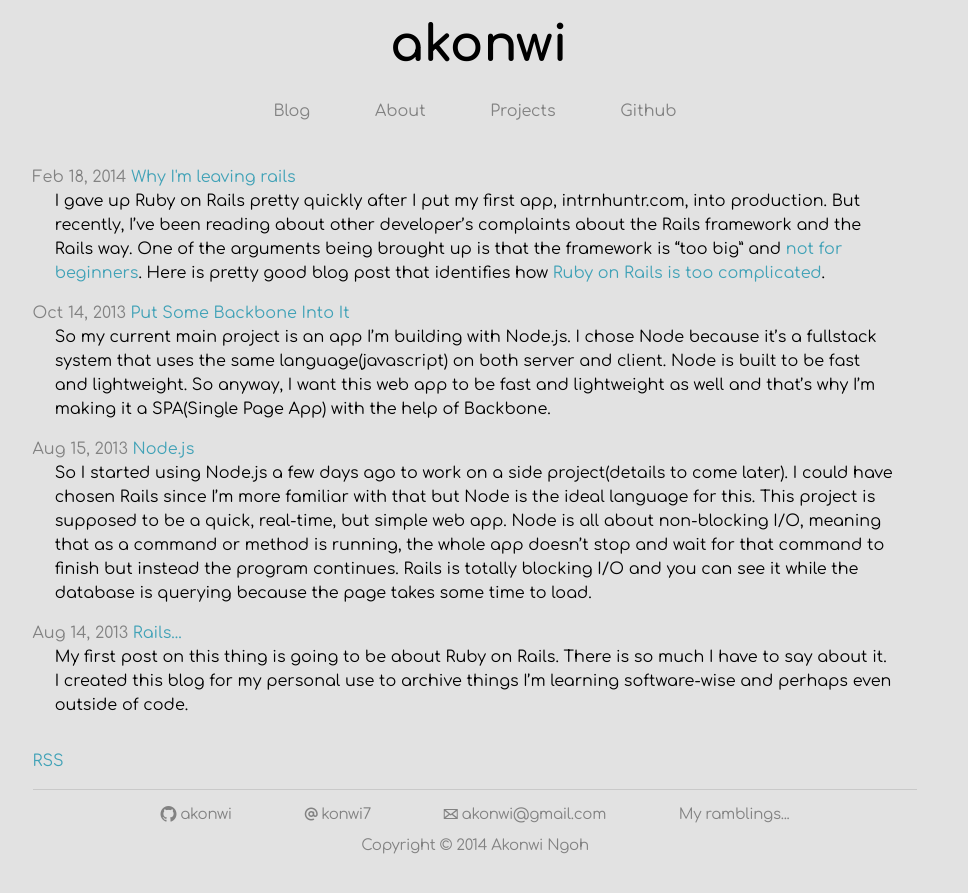
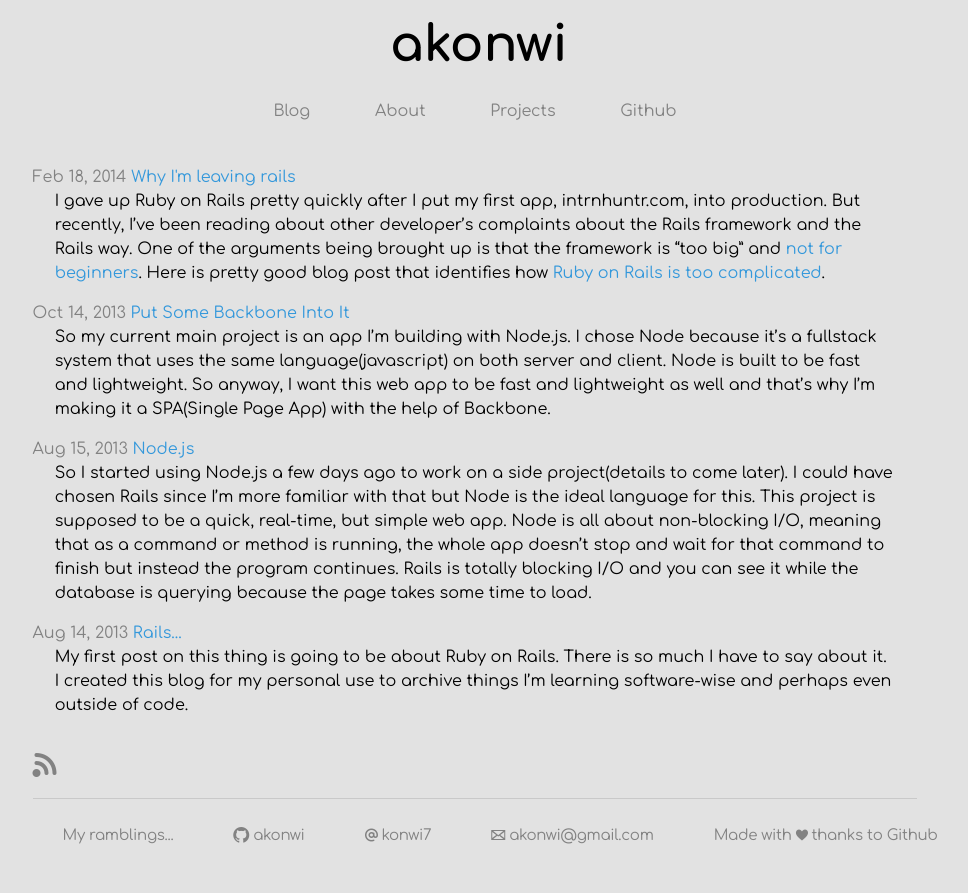
Before and after one commit to akonwi/akonwi.github.io, a Jekyll site: the page built from index.html, in a window 1280 px wide. Shown: the top 893 px of the page, without its empty margins (165-1133 px from the left). Built offline with Jekyll 4.4.1, drawn with Linux system fonts in a browser that asks for light colours.

Commit message:
More responsiveness and different link color

```diff
--- a/_includes/footer.html
+++ b/_includes/footer.html
@@ -1,10 +1,13 @@
 <footer class="site-footer">
   <ul>
+    <li>
+      {{ site.description }}
+    </li>
     {% if site.github_username %}
       <li>
         <a href="https://github.com/{{ site.github_username }}">
           <span class="octicon octicon-mark-github"></span>
-          <span class="github">{{ site.github_username }}</span>
+          <span class="github text">{{ site.github_username }}</span>
         </a>
       </li>
     {% endif %}
@@ -12,21 +15,18 @@
       <li>
         <a href="https://twitter.com/{{ site.twitter_username }}">
           <span class="octicon octicon-mention"></span>
-          <span class="twitter">{{ site.twitter_username }}</span>
+          <span class="twitter text">{{ site.twitter_username }}</span>
         </a>
       </li>
     {% endif %}
     <li>
       <a href="mailto:{{ site.email }}">
         <span class="octicon octicon-mail"></span>
-        <span class="email">{{ site.email }}</span>
+        <span class="email text">{{ site.email }}</span>
       </a>
     </li>
     <li>
-      {{ site.description }}
-    </li>
-    <li>
-      <p>Copyright &copy; {{ site.time | date: "%Y" }} Akonwi Ngoh</p>
+      <p>Made with <span class="octicon octicon-heart"></span> thanks to Github</p>
     </li>
   </ul>
 </footer>
--- a/_sass/colors.sass
+++ b/_sass/colors.sass
@@ -1,5 +1,5 @@
-$blue: #41a2b7
-$light-blue: #62b6c9
+$blue: #3498db
+$dark-blue: #2980b9
 $lighter-blue: #87c8d7
 $grey: #e2e2e2
 $dark-grey: #c9c9c9
--- a/css/styles.css
+++ b/css/styles.css
@@ -18,7 +18,7 @@
 
 a {
   text-decoration: none;
-  color: #41a2b7; }
+  color: #3498db; }
 
 ul {
   padding: 0; }
@@ -27,6 +27,8 @@
   font-family: "Source Code Pro";
   font-weight: 400;
   font-size: small; }
+  code span {
+    font-size: 0.585rem; }
 
 .container {
   width: 70%;
@@ -46,7 +48,7 @@
   .site-title a {
     color: black; }
     .site-title a:hover {
-      color: #62b6c9; }
+      color: #3498db; }
 
 .nav ul {
   display: block;
@@ -58,22 +60,22 @@
     .nav ul li .page-link {
       color: black; }
       .nav ul li .page-link:hover span {
-        color: #62b6c9; }
-@media(min-width: 300px) {
+        color: #3498db; }
+@media(max-width: 400px) {
   .nav ul li {
     padding: 0 15px 0 15px; }
-  .nav ul li a .text {
-    display: none; }
-  .nav ul li a .octicon {
-    display: inherit; }}
+    .nav ul li .text {
+      display: none; }
+    .nav ul li .octicon {
+      display: inherit;
+      font-size: 22px; } }
 @media(min-width: 600px) {
   .nav ul li {
     padding: 0 30px 0 30px; }
-  .nav ul li a .text {
-    display: inherit; }
-  .nav ul li a .octicon {
-    display: none;
-  }}
+    .nav ul li .text {
+      display: inherit; }
+    .nav ul li .octicon {
+      display: none; } }
 /* Home */
 .posts {
   list-style-type: none; }
@@ -82,7 +84,7 @@
     display: block;
     margin: 0 auto 0 auto; }
 
-@media(min-width: 300px) {
+@media(max-width: 400px) {
   .large {
     visibility: hidden;
     height: 0; }
@@ -112,15 +114,24 @@
   display: block;
   margin: 0 auto 0 auto; }
   .site-footer ul {
-    list-style: none;
-    display: inline; }
-@media(min-width: 300px) {
+    list-style: none; }
+@media(max-width: 400px) {
+  .site-footer ul {
+    display: inline; } }
+@media(min-width: 600px) {
+  .site-footer ul {
+    display: -webkit-box; } }
+@media(max-width: 400px) {
   .site-footer ul li {
     display: inline-block;
-    padding: 4px; } }
+    padding: 4px; }
+    .site-footer ul li .text {
+      display: none; } }
 @media(min-width: 600px) {
   .site-footer ul li {
-    margin: 0 30px 0 30px; } }
+    margin: 0 30px 0 30px; }
+    .site-footer ul li .text {
+      display: inherit; } }
   .site-footer li,
   .site-footer a,
   .site-footer p {
--- a/index.html
+++ b/index.html
@@ -18,5 +18,5 @@
       </li>
     {% endfor %}
   </ul>
-  <p class="rss-subscribe"><a href="{{ "/feed.xml" | prepend: site.baseurl }}">RSS</a></p>
+  <p class="rss-subscribe"><a href="{{ "/feed.xml" | prepend: site.baseurl }}"><span class="mega-octicon octicon-rss"></span></a></p>
 </div>
```
Also changed, not shown: _sass/styles.sass (+24 -7 lines).
